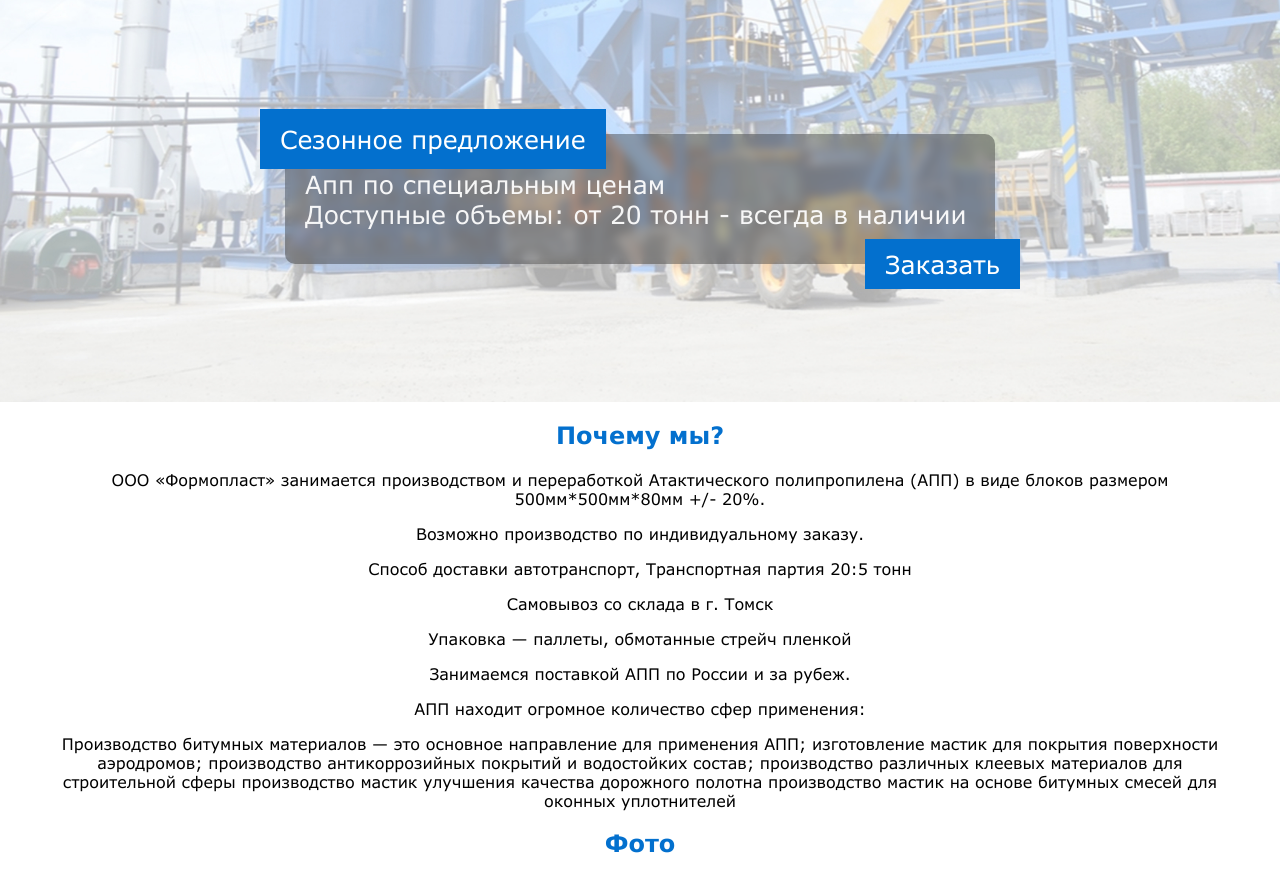
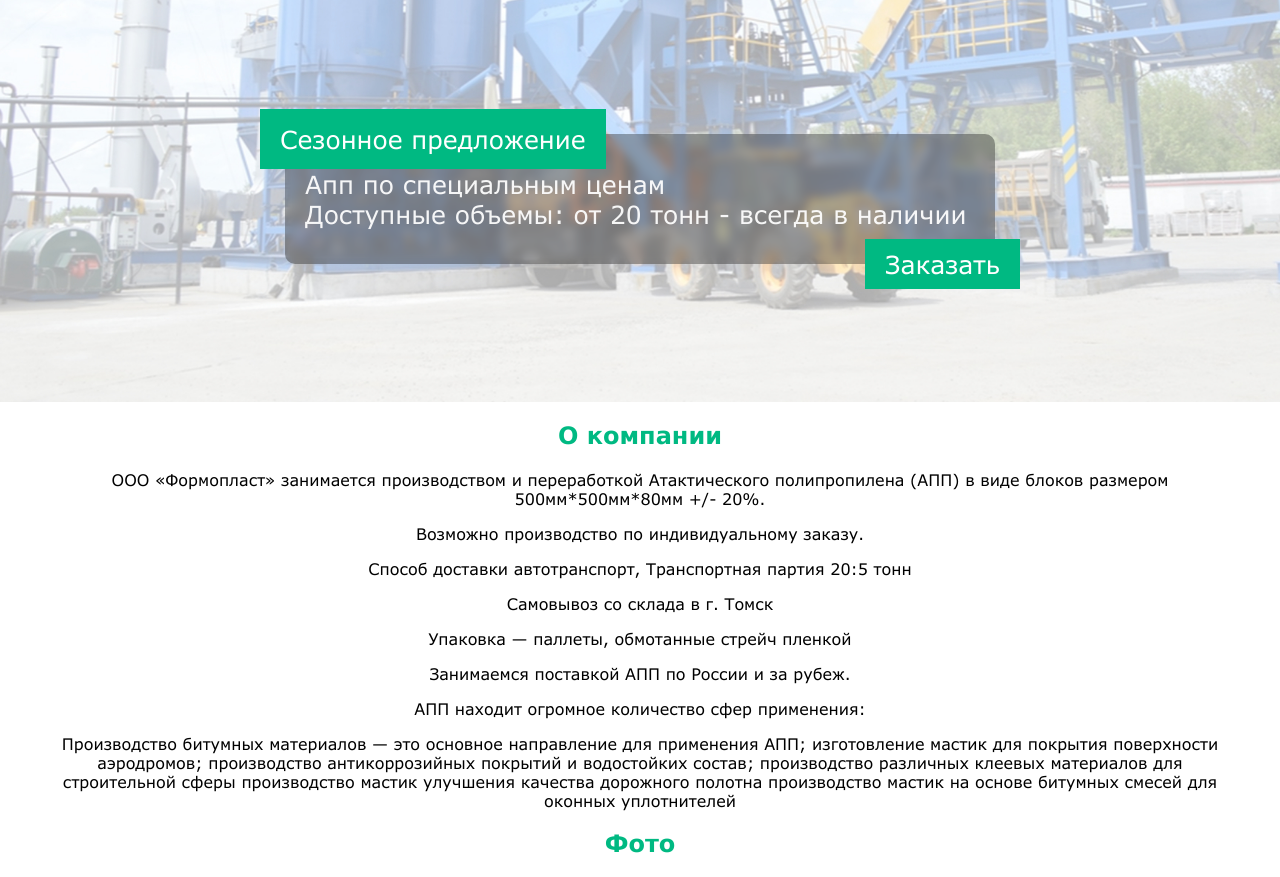
Before and after one commit to h3thal/formoplastapp.ru, a website: page #src/index.html in a window 1280 px wide. Shown: the part 469-1346 px from the top of the page. Drawn offline with nearby package versions, Linux system fonts and the light colour scheme; files that its build step writes are made by us from their sources.

Commit message:
add opacity and blur in banners

```diff
--- a/#src/index.html
+++ b/#src/index.html
@@ -64,7 +64,7 @@
   </div>
   <div id="about">
     <div class="wrapper">
-      <h2>Почему мы?</h2>
+      <h2>О компании</h2>
       <p>
         ООО «Формопласт» занимается производством и переработкой
         Атактического полипропилена (АПП) в виде блоков размером
--- a/#src/scss/style.scss
+++ b/#src/scss/style.scss
@@ -1,7 +1,7 @@
 @import "./assets/_extends";
 @import "./assets/_mixin";
 @import "./assets/_fonts";
-$mainColor: #0370ce;
+$mainColor: #00b982;
 $whiteColor: #ffffffed;
 $gray: rgb(119, 119, 119);
 $black: rgba(0, 0, 0, 0.9);
@@ -163,7 +163,10 @@ header {
     text-align: center;
     padding: 15px 0px;
     font-size: 40px;
-    background-color: $mainColor;
+    // background-color: $mainColor;
+    background-color: transparentize($mainColor, 0.3);
+    backdrop-filter: blur(5px);
+    border-radius: 10px;
     text-transform: uppercase;
     letter-spacing: 10px;
     line-height: 75px;
```
Also changed, not shown: dist/css/style.css, dist/index.html.
